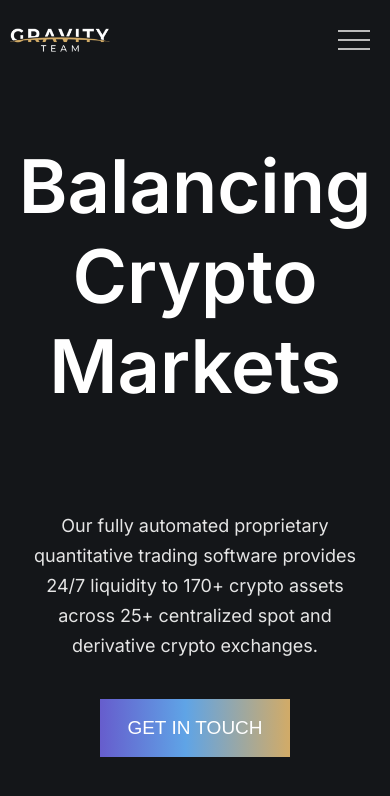
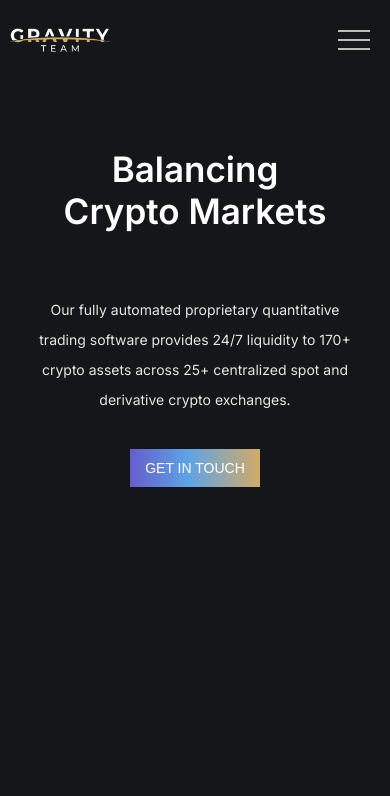
Before and after one commit to Jarax73/gravity, a React (Create React App) app: page / in a window 390 px wide. Shown: the top 796 px of the page. Built offline with nearby package versions, Linux system fonts and the light colour scheme.

Commit message:
Feature: add to media queries to intro section

```diff
--- a/src/components/IntroSection.js
+++ b/src/components/IntroSection.js
@@ -10,27 +10,65 @@ const Section = styled.section`
   justify-content: space-between;
   align-items: center;
   height: 900px;
+
+  @media (max-width: 1023px) {
+    width: 50%;
+    height: 800px;
+    margin-top: 10%;
+  }
+
+  @media (max-width: 767px) {
+    width: 80%;
+    height: 500px;
+  }
 `;
 
 const Title = styled.h1`
   font-size: 74px;
   font-weight: 600;
   color: white;
+
+  @media (max-width: 1023px) {
+    font-size: 55px;
+  }
+
+  @media (max-width: 767px) {
+    font-size: 35px;
+  }
 `;
 const Paragraph = styled.p`
   font-size: 18px;
   line-height: 30px;
   color: #e5e5e5;
+
+  @media (max-width: 1023px) {
+    font-size: 16px;
+  }
+
+  @media (max-width: 767px) {
+    font-size: 14px;
+  }
 `;
 
 const Button = styled.button`
   background: linear-gradient(90deg, #665dcd 0%, #5fa4e6 45%, #d2ab67 100%);
   border: none;
-  font-size: 19px;
+  font-size: 18px;
   color: white;
   height: 58px;
   width: 190px;
   cursor: pointer;
+
+  @media (max-width: 1023px) {
+    font-size: 16px;
+    width: 150px;
+  }
+
+  @media (max-width: 767px) {
+    font-size: 14px;
+    width: 130px;
+    height: 38px;
+  }
 `;
 
 export default function IntroSection() {
```
